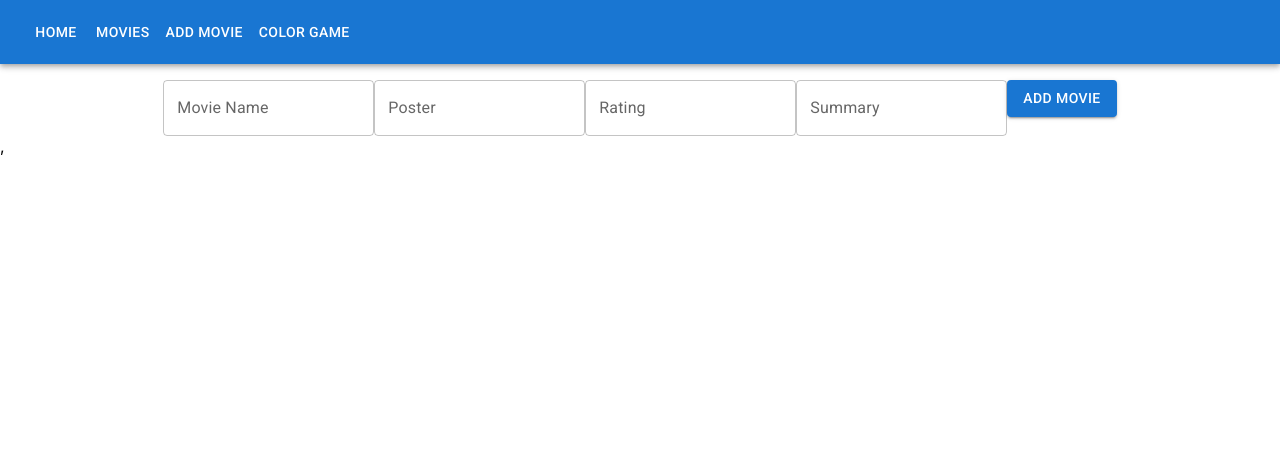
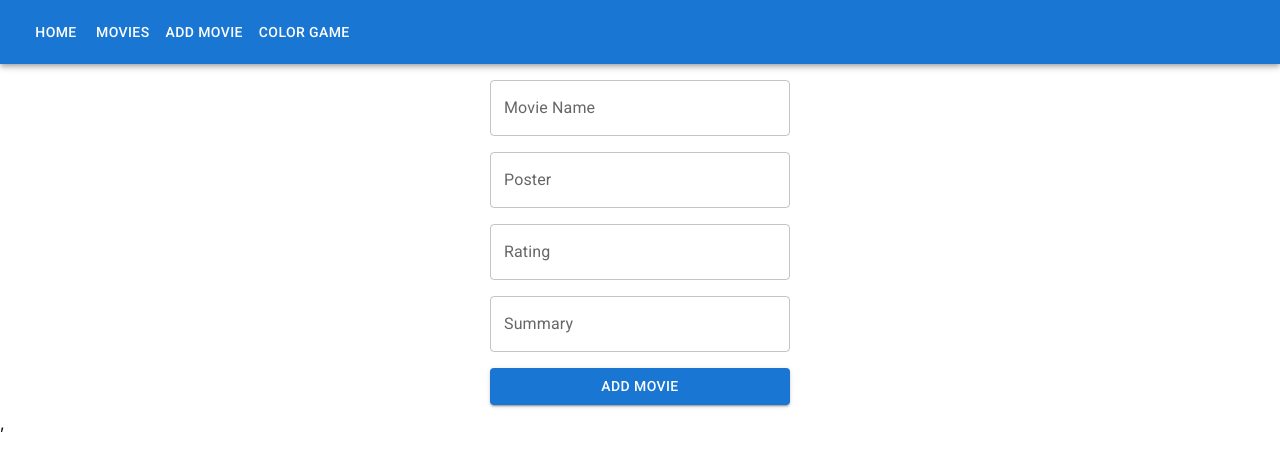
Before and after one commit to rishiraj-yuvaraj/router-app, a React (Create React App) app: page /movie/add in a window 1280 px wide. Shown: the top 468 px of the page. Built offline with nearby package versions, Linux system fonts and the light colour scheme.

Commit message:
Add movie refined

```diff
--- a/src/App.css
+++ b/src/App.css
@@ -82,10 +82,11 @@
   text-align: left;
 }
 
-.add-movie-container{
+/* .add-movie-container{
   display: flex;
   flex-direction: column;
-}
+} */
+
 .content-gap{
   margin-bottom: 1rem;
 }
--- a/src/App.js
+++ b/src/App.js
@@ -14,7 +14,7 @@ import ExpandLessIcon from '@mui/icons-material/ExpandLess';
 import Card from '@mui/material/Card';
 import CardContent from '@mui/material/CardContent';
 import CardActions from '@mui/material/CardActions';
-import { Addmovie } from './Addmovie';
+import { Addmovie } from './component/AddMovie';
 import AppBar from '@mui/material/AppBar';
 import Toolbar from '@mui/material/Toolbar';
 import Typography from '@mui/material/Typography';
--- /dev/null
+++ b/src/component/AddMovie/addmovie.css
@@ -0,0 +1,4 @@
+.add-movie-container{
+    display: flex;
+    flex-direction: column;
+  }
--- a/src/Addmovie.js
+++ b/src/component/AddMovie/index.js
@@ -1,7 +1,8 @@
 import { useState } from 'react';
 import Button from '@mui/material/Button';
 import TextField from '@mui/material/TextField';
-import { Movie } from './App';
+import { Movie } from '../../App';
+import "./addmovie.css";
 
 
   export function Addmovie({ movieList, setMovieList }){
@@ -25,7 +26,7 @@ import { Movie } from './App';
 
   return (
     <div>
-      <div classNameName="add-movie-container">
+      <div className="add-movie-container">
         {/* <input type="text" placeholder = "Name" onChange={(event)=>setName(event.target.value)} value={name} /> */}
         <TextField id="outlined-basic" label="Movie Name" variant="outlined" onChange={(event) => setName(event.target.value)} value={name} />
         {/* <input type="text" placeholder = "Poster" onChange={(event)=>setPoster(event.target.value)} value={poster} /> */}
```
